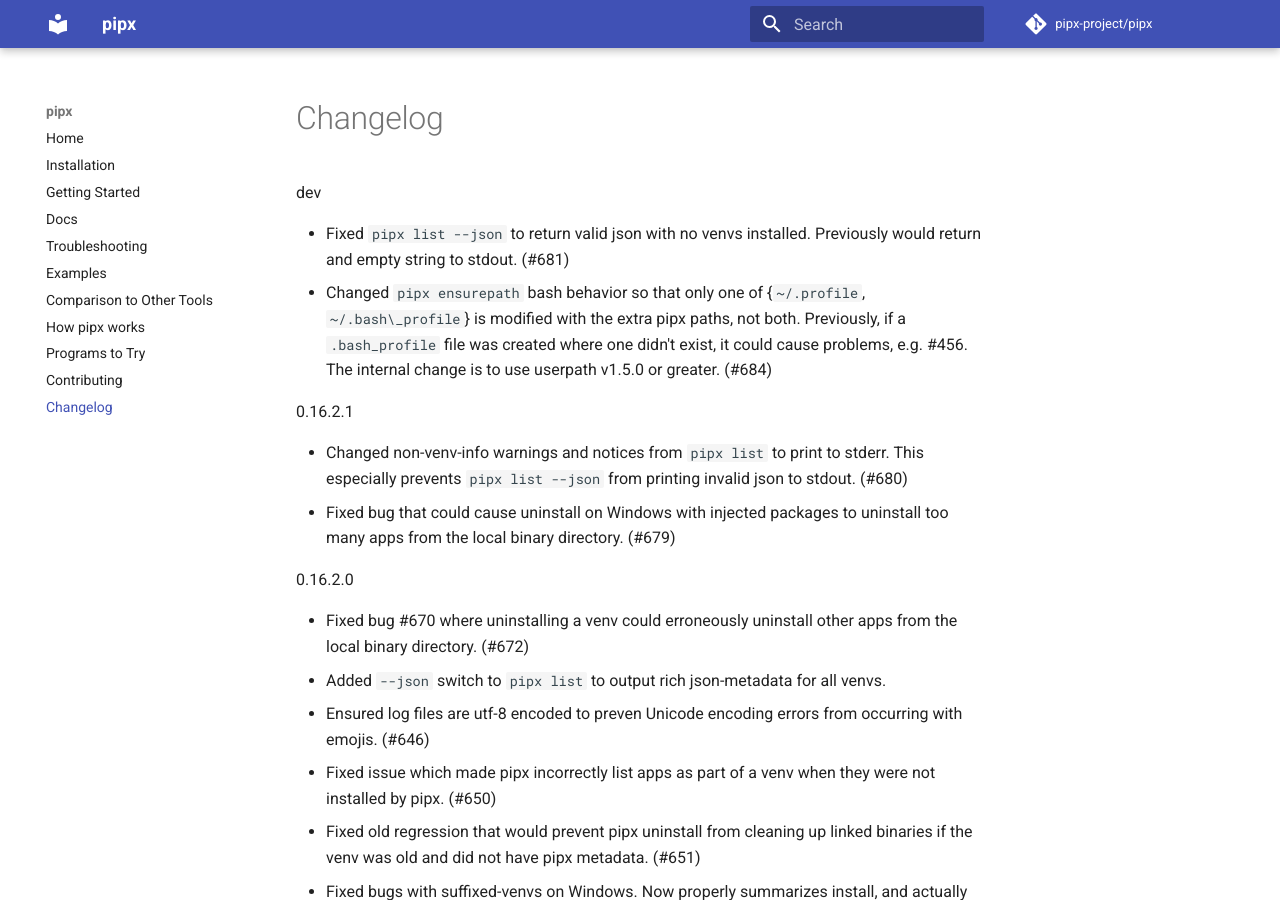
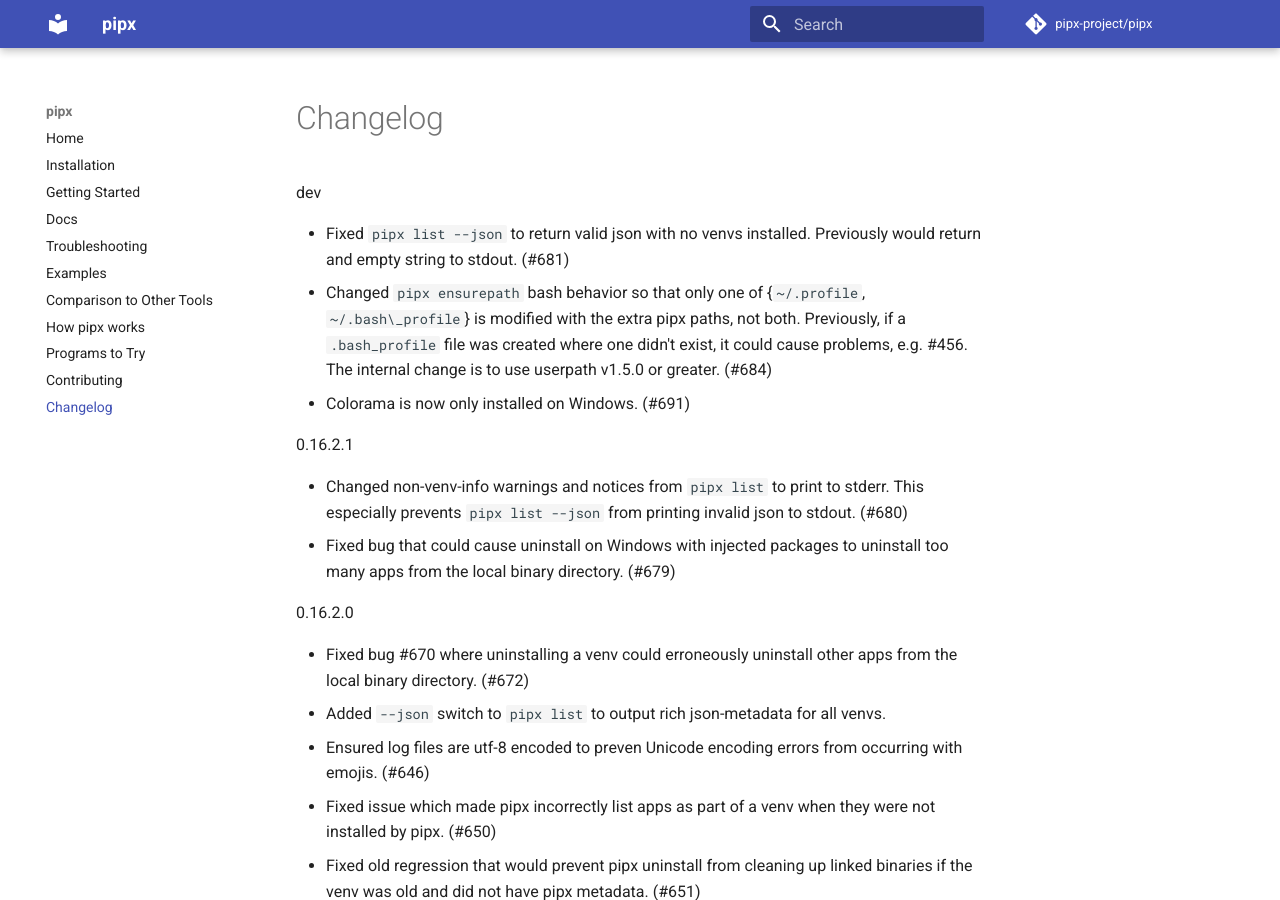
Before and after one commit to pypa/pipx, an MkDocs documentation site: the page built from docs/changelog.md, in a window 1280 px wide and 900 px high. Built offline with MkDocs 1.6.1 and Material for MkDocs 9.7.7, drawn with Linux system fonts in a browser that asks for light colours; comment, search, counter and statistics services are not loaded.

Commit message:
Add entry on changelog.

```diff
--- a/docs/changelog.md
+++ b/docs/changelog.md
@@ -2,6 +2,7 @@
 
 - Fixed `pipx list --json` to return valid json with no venvs installed.  Previously would return and empty string to stdout. (#681)
 - Changed `pipx ensurepath` bash behavior so that only one of {`~/.profile`, `~/.bash\_profile`} is modified with the extra pipx paths, not both.  Previously, if a `.bash_profile` file was created where one didn't exist, it could cause problems, e.g. #456. The internal change is to use userpath v1.5.0 or greater. (#684)
+* Colorama is now only installed on Windows. (#691)
 
 0.16.2.1
 
```
